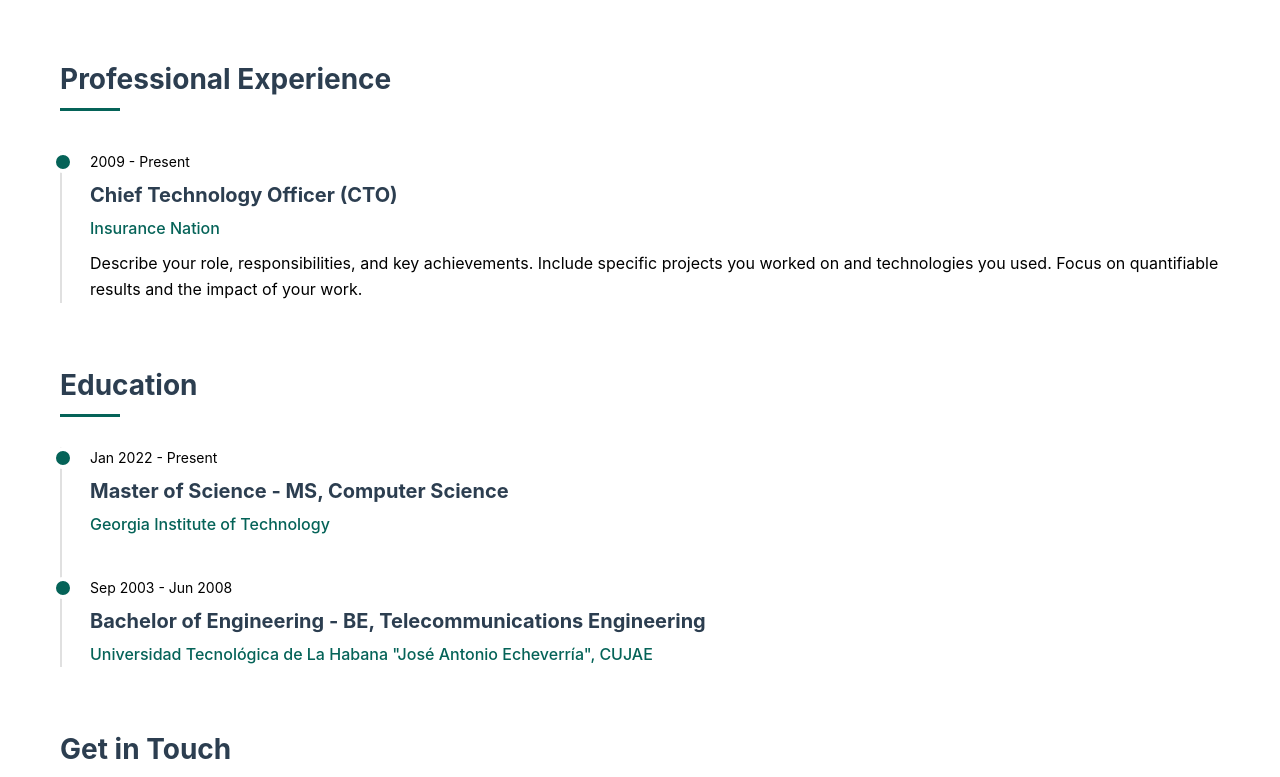
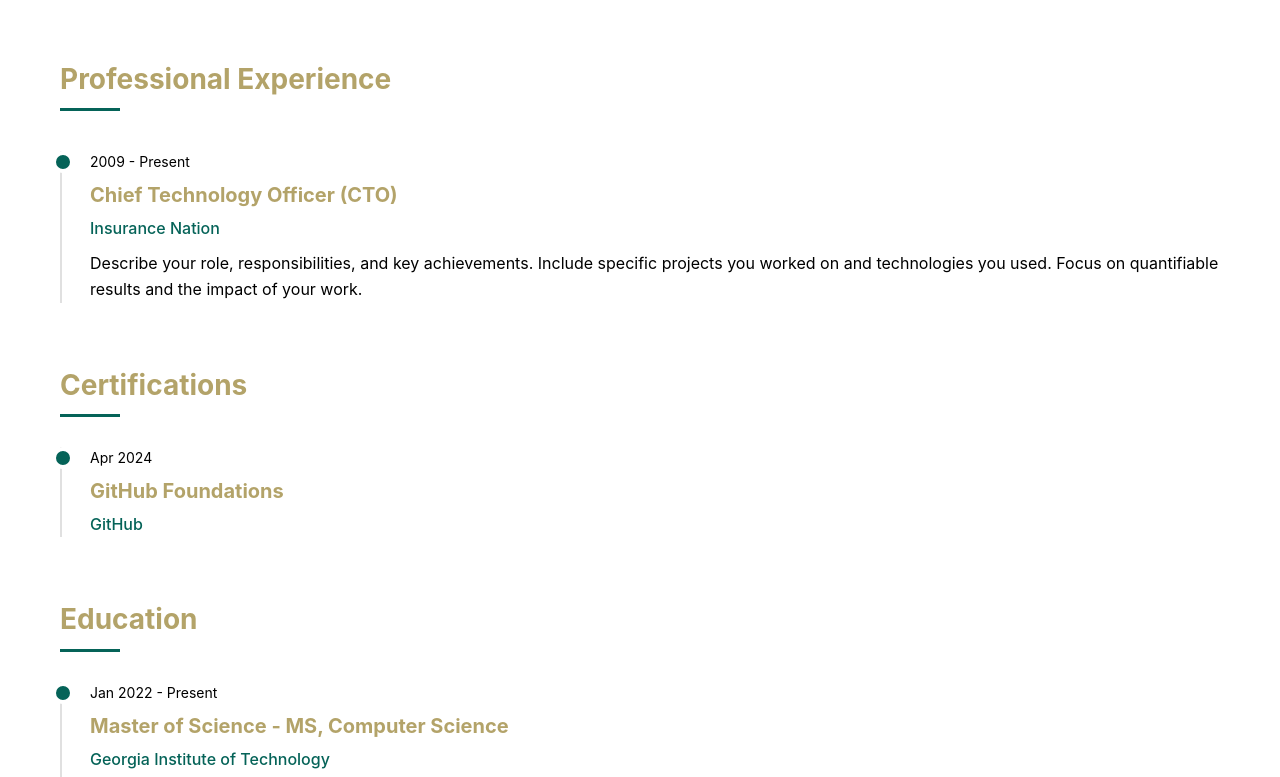
Before and after one commit to danbaez/Portfolio_Site, a plain HTML site: page index.html in a window 1280 px wide. Shown: the part 2023-2800 px from the top of the page. Drawn offline with Linux system fonts and the light colour scheme; a script that the page names is missing.

Commit message:
Added Certifications and color scheme

```diff
--- a/index.html
+++ b/index.html
@@ -8,7 +8,7 @@
     <style>
         :root {
             --primary-color: #056358;
-            --secondary-color: #2c3e50;
+            --secondary-color: #b3a369;
             --text-color: #000000;
             --light-gray: #f5f5f5;
             --medium-gray: #e0e0e0;
@@ -535,6 +535,18 @@
         </div>
     </div>
 
+        <h2 class="section-title" id="certifications">Certifications</h2>
+    <div class="certifications">
+        <div class="timeline">
+            <div class="timeline-item">
+                <div class="timeline-date">Apr 2024</div>
+                <h3 class="timeline-title">GitHub Foundations</h3>
+                <div class="timeline-company">GitHub</div>
+                <p class="timeline-description"><div data-iframe-width="150" data-iframe-height="270" data-share-badge-id="7cfaa410-71d7-41fb-9af9-e50bca0dd0d0" data-share-badge-host="https://www.credly.com"></div><script type="text/javascript" async src="//cdn.credly.com/assets/utilities/embed.js"></script></p>
+            </div>
+        </div>
+    </div>
+
         <h2 class="section-title" id="education">Education</h2>
     <div class="education">
         <div class="timeline">
```
